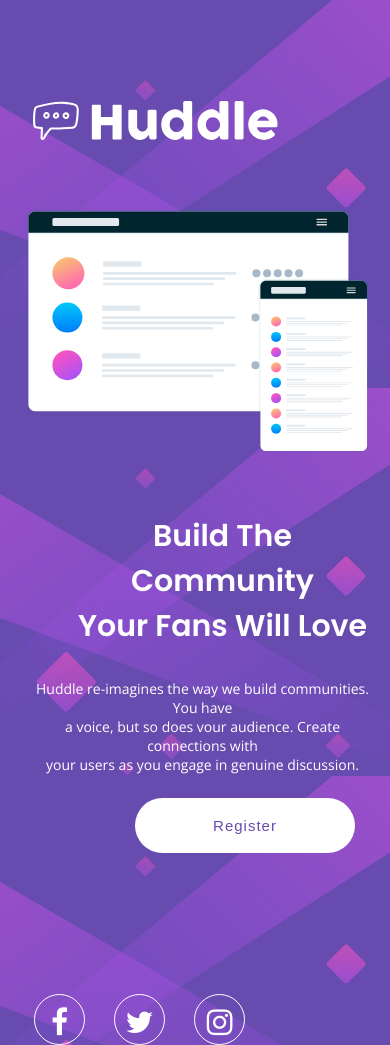
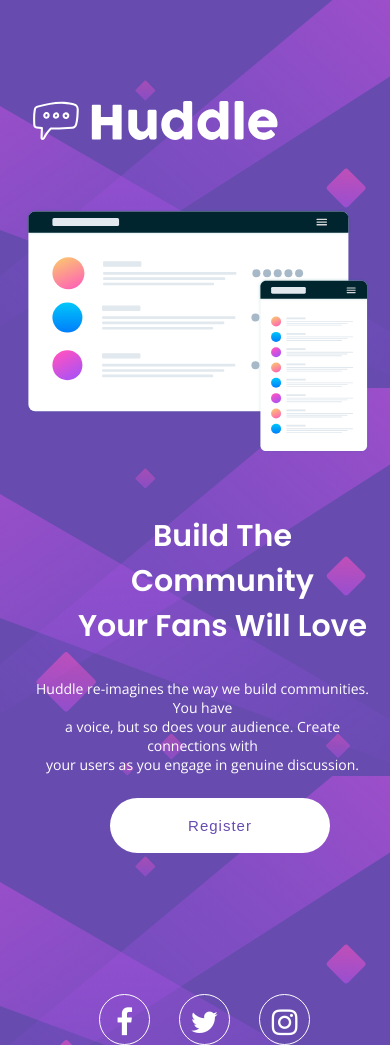
Before and after one commit to JUSTMEHER/huddletop-frontend, a plain HTML site: page index.html in a window 390 px wide. Drawn offline with nearby package versions, Linux system fonts and the light colour scheme.

Commit message:
Update style.css

```diff
--- a/style.css
+++ b/style.css
@@ -166,13 +166,12 @@ button:hover{
         position: static;
     }
     button{
-        margin-left:110px;
+        margin-left:85px;
         margin-top: 10px;
         position: static;
     }
     .fa{
         margin-bottom: -100px;
-        margin-right: 65px;
     }
 }
 .icons{
```
